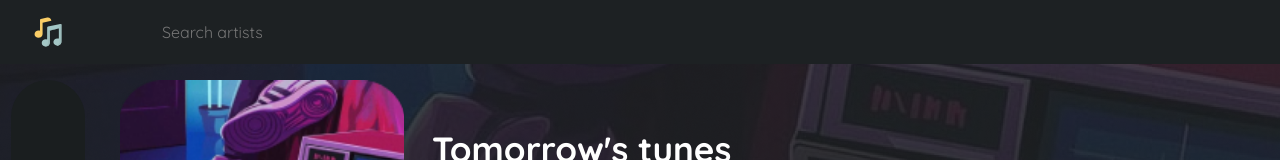
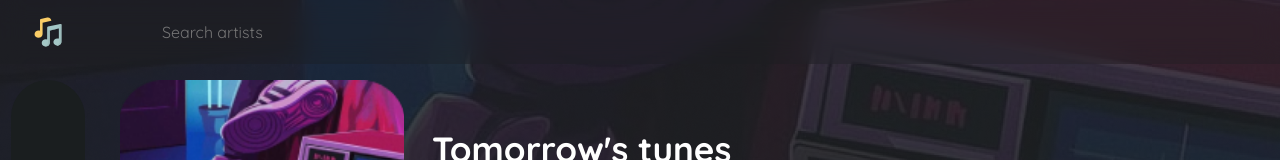
Before and after one commit to gzkdev/musica, a React (Vite) app: page /albums/0 in a window 1280 px wide. Shown: the top 160 px of the page. Built offline with nearby package versions, Linux system fonts and the light colour scheme; some icons are missing.

Commit message:
style: fix navbar blend mode

```diff
--- a/src/components/Navbar/Navbar.module.css
+++ b/src/components/Navbar/Navbar.module.css
@@ -2,7 +2,9 @@
   top: 0;
   width: 100%;
   position: sticky;
-  background-color: #1d2123;
+  background-color: #1d212354;
+  backdrop-filter: blur(12px);
+  background-blend-mode: exclusion;
   z-index: 10;
 }
 
```
